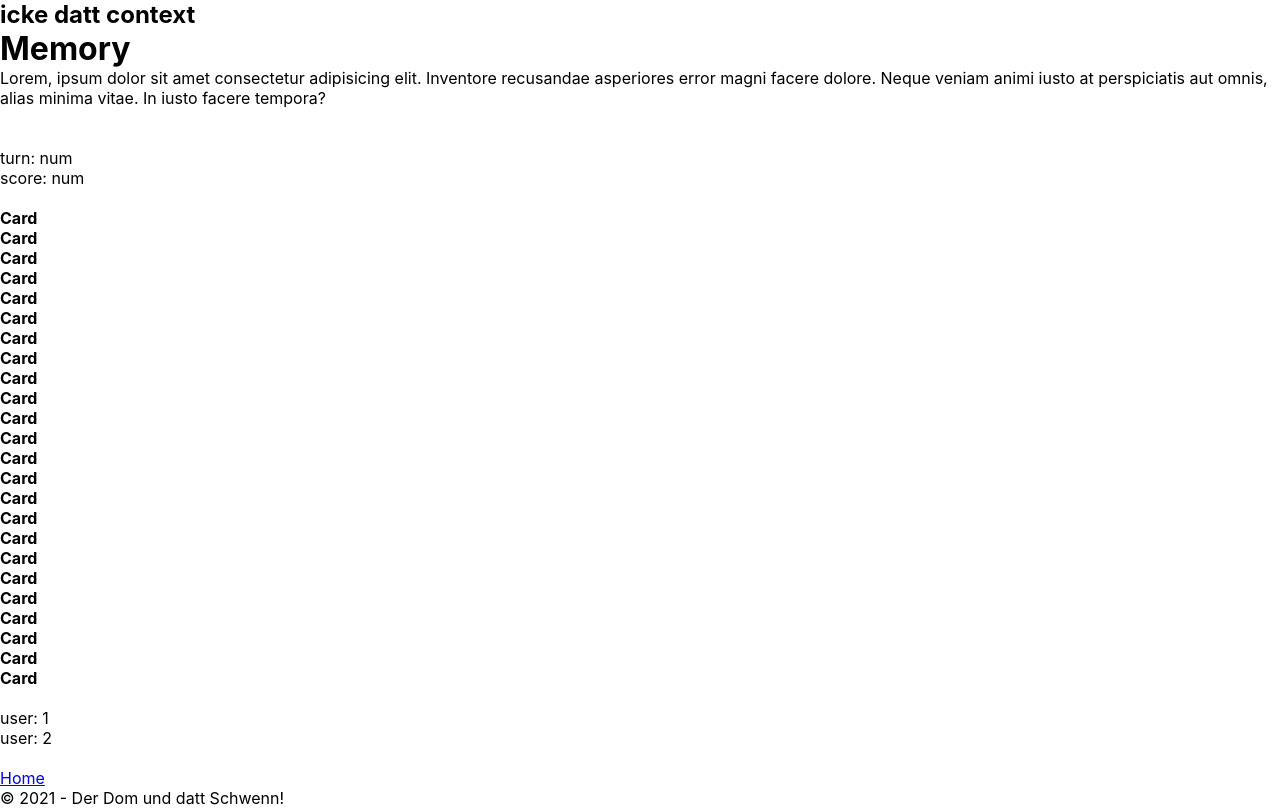
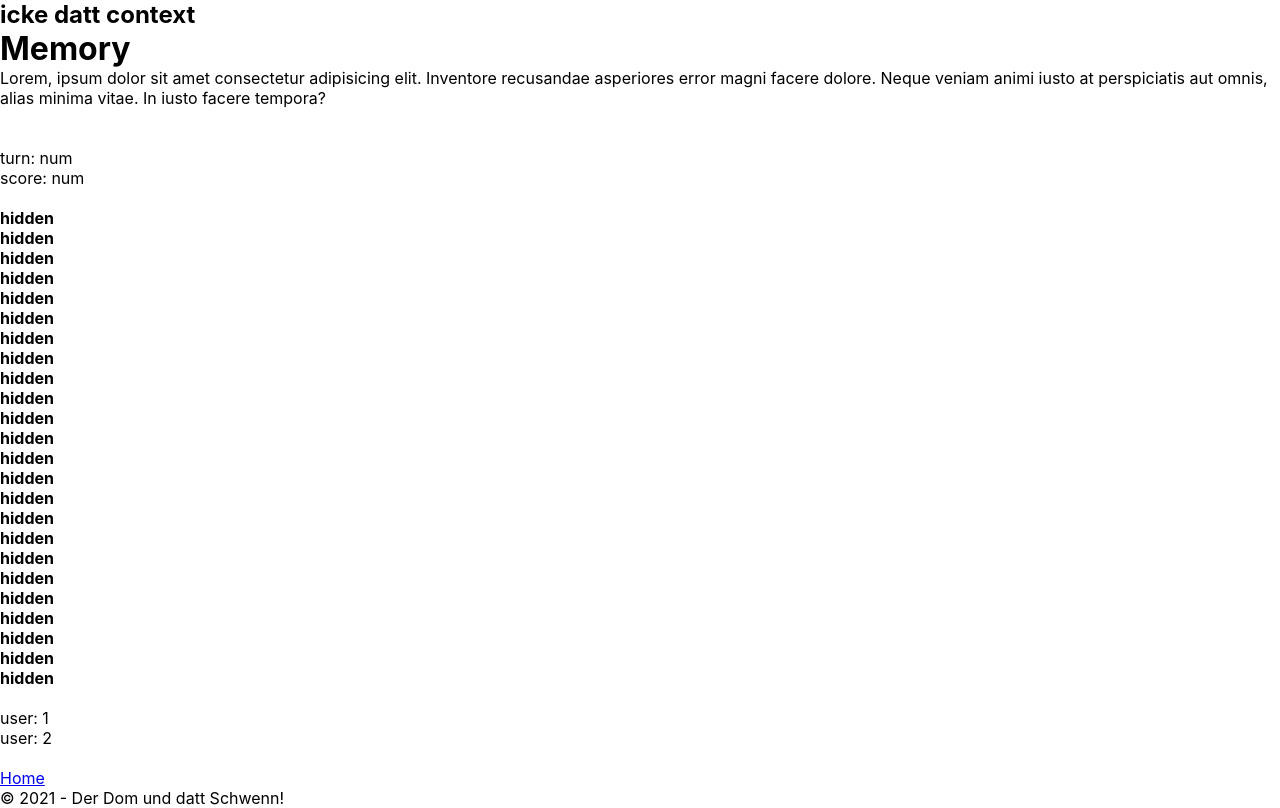
Before and after one commit to Rocknwolf/Memory, a React (Create React App) app in the folder Frontend/memory/: page /game/1 in a window 1280 px wide. Built offline with nearby package versions, Linux system fonts and the light colour scheme.

Commit message:
add handleDrawCards

```diff
--- a/Frontend/memory/src/Components/CardComponent.jsx
+++ b/Frontend/memory/src/Components/CardComponent.jsx
@@ -1,13 +1,20 @@
-import React, {useContext} from 'react'
+import React, {useContext, useState} from 'react'
 import {GameContext} from '../Context/GameContext.jsx'
 
-function CardComponent() {
-    const {handleHiddenCard} = useContext(GameContext);
+function CardComponent({index}) {
+    const { drawnCards, handleDrawCard} = useContext(GameContext);
+    const [hidden, setHidden] = useState(true);
+
+    const drawCard = () => {
+        setHidden(false);
+        handleDrawCard(index);
+    }
 
     return (
         <div>
             <div>
-                <h4 onClick={handleHiddenCard}>Card</h4>
+                {/* <h4 onClick={handleHiddenCard}>Card</h4> */}
+                <h4 onClick={drawCard}>{drawnCards.includes(index) ? index : "hidden"}</h4>
             </div>
         </div>
     )
--- a/Frontend/memory/src/Components/Pages/Game.jsx
+++ b/Frontend/memory/src/Components/Pages/Game.jsx
@@ -4,11 +4,11 @@ import {GameContext} from '../../Context/GameContext.jsx'
 import CardComponent from '../CardComponent.jsx'
 
 function Game() {
-    const {size, handleHiddenCard} = useContext(GameContext);
+    const {size, drawnCards} = useContext(GameContext);
 
-    const testArr = Array(size.y).fill([...Array(size.x).fill(<CardComponent />)]);
+    const testArr = Array(size.y).fill([...Array(size.x).fill()]);
 
-    //Card-Component erstellen, die Componente soll klickbar sein. Umgedreht/nicht-umgedreht state.
+    console.log({drawnCards});
 
     return (
         <div>
@@ -21,12 +21,13 @@ function Game() {
             <br />
             <div>
                 {testArr.map((row, rowIndex) =>
-                    <div key={rowIndex} onClick={()=>handleHiddenCard}>
+                    <div key={rowIndex}>
                         {row.map((column, columnIndex) =>
-                            <div key={columnIndex}> {column} </div>
+                            <CardComponent index={rowIndex * size.x + columnIndex} key={columnIndex}/>
                         )}
                     </div>
                 )}
+
             </div>
             <br />
             <p>user: 1</p>
--- a/Frontend/memory/src/Context/GameContext.jsx
+++ b/Frontend/memory/src/Context/GameContext.jsx
@@ -18,12 +18,11 @@ function GameProvider({children}) {
     const [name, setName] = useState('Mickey');
     const [avatar, setAvatar] = useState(avatars[0]);
 
-    const [won, setWon] = useState(true);
     const [size, setSize] = useState({x: 6, y: 4});
     const [playerId, setPlayerId] = useState(null);
     const [gameId, setGameId] = useState(null);
 
-    const [hiddenCard, setHiddenCard]  = useState(true);
+    const [drawnCards, setDrawnCards]  = useState([]);
 
     const history = useHistory();
 
@@ -35,20 +34,21 @@ function GameProvider({children}) {
         history.push(`/game/${newGame.id}`);
     }
 
-    const handleHiddenCard = () => {
-        setHiddenCard(false);
+    const handleDrawCard = (cardIndex) => {
+        if(drawnCards.length >= 2) return;
+        setDrawnCards([...drawnCards, cardIndex]);
+        if(drawnCards.length >= 1){
+            console.log([...drawnCards, cardIndex]);
+            setTimeout(_resetDrawnCards, 3000);
+        }
     }
 
-    const toggleWinner = () =>{
-        setWon(!won);
-}
+    const _resetDrawnCards = () => setDrawnCards([]);
 
     return (
         <GameContext.Provider value={{
             name,
             setName,
-            won,
-            toggleWinner,
             size,
             setSize,
             avatar,
@@ -56,9 +56,8 @@ function GameProvider({children}) {
             startNewGame,
             playerId,
             gameId,
-            handleHiddenCard,
-            hiddenCard,
-            setHiddenCard,
+            drawnCards,
+            handleDrawCard,
         }}>
         <h2>icke datt context</h2>
           {children}
```
